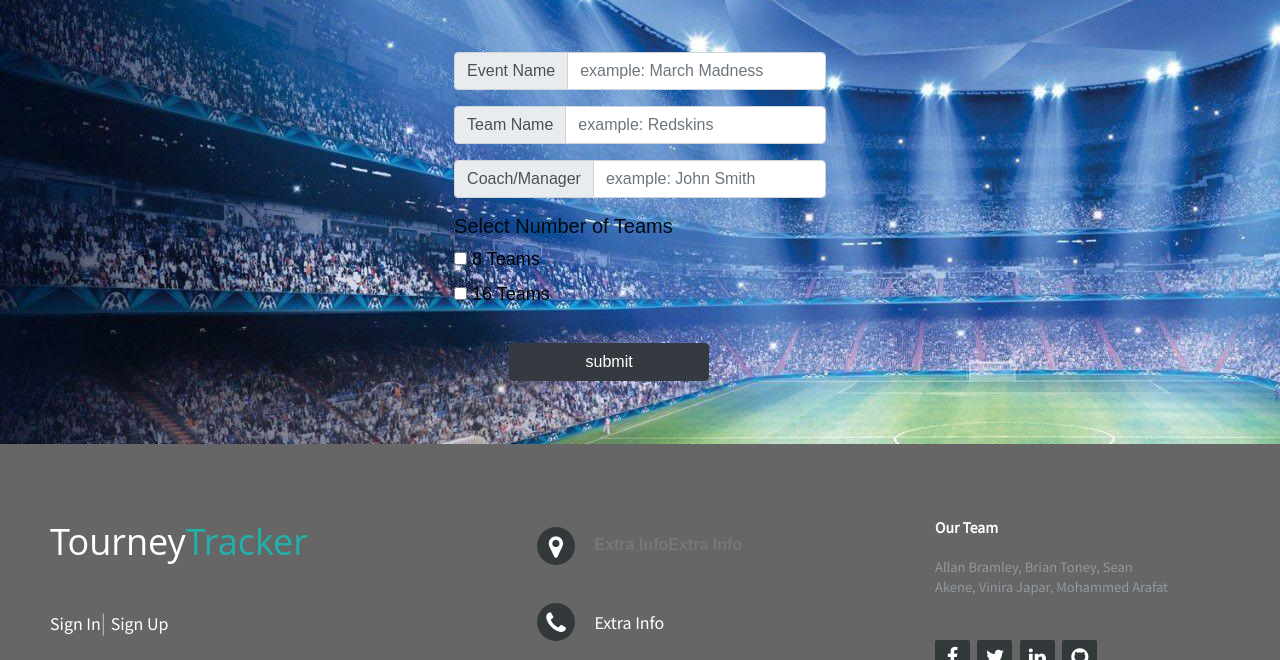
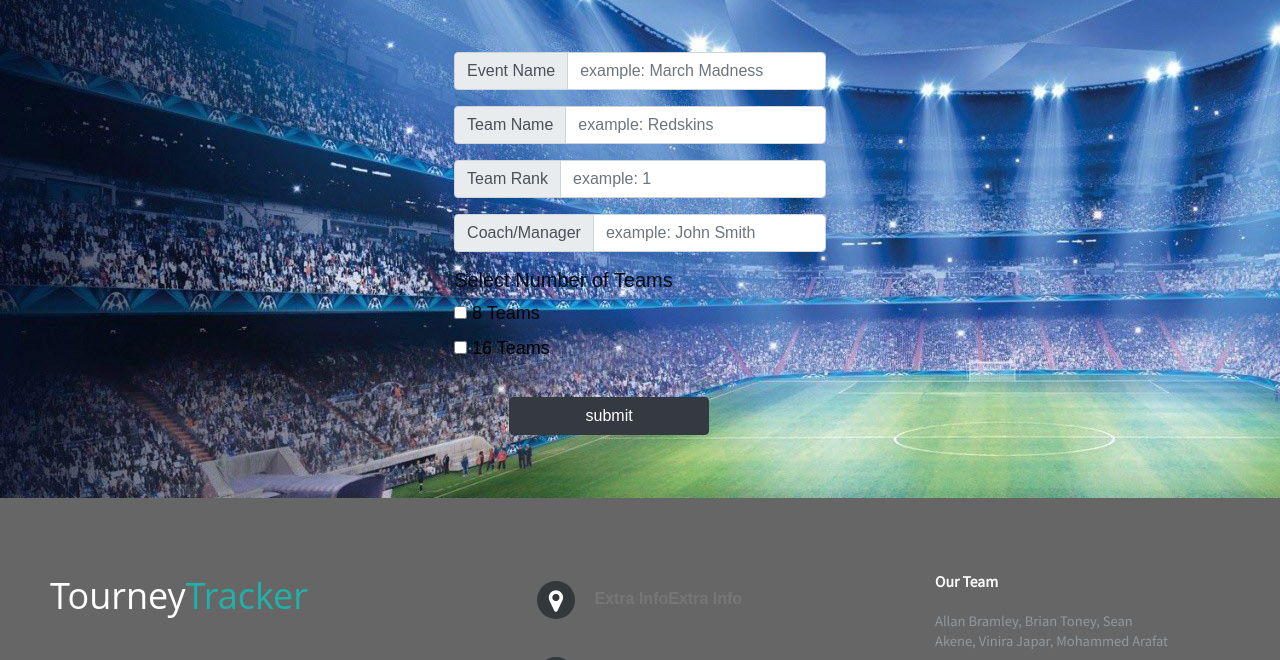
Before and after one commit to btoney1988/project_2, a website: page public/tourney_info.html in a window 1280 px wide. Shown: the part 440-1100 px from the top of the page. Drawn offline with nearby package versions, Linux system fonts and the light colour scheme; files whose address does not match are found by name.

Commit message:
input fix

```diff
--- a/public/tourney_info.html
+++ b/public/tourney_info.html
@@ -61,7 +61,15 @@
       <div class="input-group-prepend">
         <span class="input-group-text" id="tName">Team Name</span>
       </div>
-      <input id="teamName"type="text" class="form-control" placeholder="example: Redskins" aria-label="Default" aria-describedby="inputGroup-sizing-default">
+
+      <input id="eventName" type="text" class="form-control" placeholder="example: Redskins"aria-label="Default" aria-describedby="inputGroup-sizing-default">
+      </div>
+      <div class="input-group mb-3">
+      <div class="input-group-prepend">
+        <span class="input-group-text" id="tRank">Team Rank</span>
+      </div>
+
+      <input id="teamName"type="text" class="form-control" placeholder="example: 1" aria-label="Default" aria-describedby="inputGroup-sizing-default">
       </div>
       <div class="input-group mb-3">
       <div class="input-group-prepend">
```
